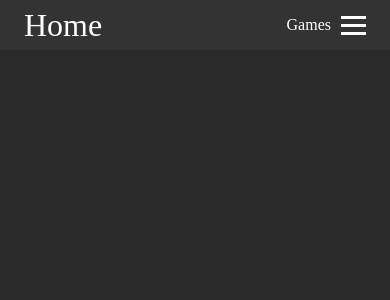
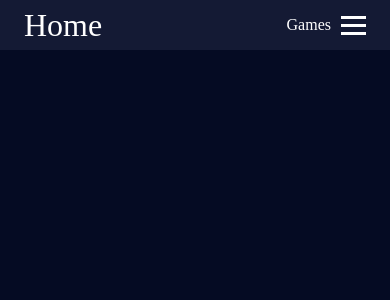
Before and after one commit to AdrianSzafranski/snake-maker, an Angular app: page / in a window 390 px wide. Shown: the top 300 px of the page. Built offline with nearby package versions, Linux system fonts and the light colour scheme.

Commit message:
change color background, header and style hamburger menu

```diff
--- a/src/app/app.component.css
+++ b/src/app/app.component.css
@@ -3,18 +3,23 @@
     margin: 0;
     display: grid;
     grid-template-rows: auto 1fr auto;
-    background-color: #2A2A2A;
+    background-color: #050B23;
     color: white;
 }
 header {
-    background-color: #333333;
-    z-index: 10;
+    background-color: #141A34;
+    z-index: 11;
 }
 li {
     list-style: none;
 }
-a {
+header a {
+    text-decoration: none;
     color: white;
+}
+.nav-menu a {
+    font-size: 1.2rem;
+    color: black;
     text-decoration: none;
 }
 nav {
@@ -28,15 +33,13 @@ nav {
     overflow: hidden;
     position: absolute;
     position: absolute;
-    left: 70%;
+    left: 85%;
     top: 50px;
     gap: 0;
     flex-direction: column;
-    background-color: #1d1d1d;
+    background-color: #d1d3d8;
     width: 0;
     text-align: center;
-
-
 }
 .nav-branding {
     font-size: 2rem;
@@ -83,7 +86,7 @@ nav {
 }
 .nav-menu.active {
     overflow: visible;
-    width: 30%;
+    width: 15%;
 }
 main {
     margin: 0 auto;
```
